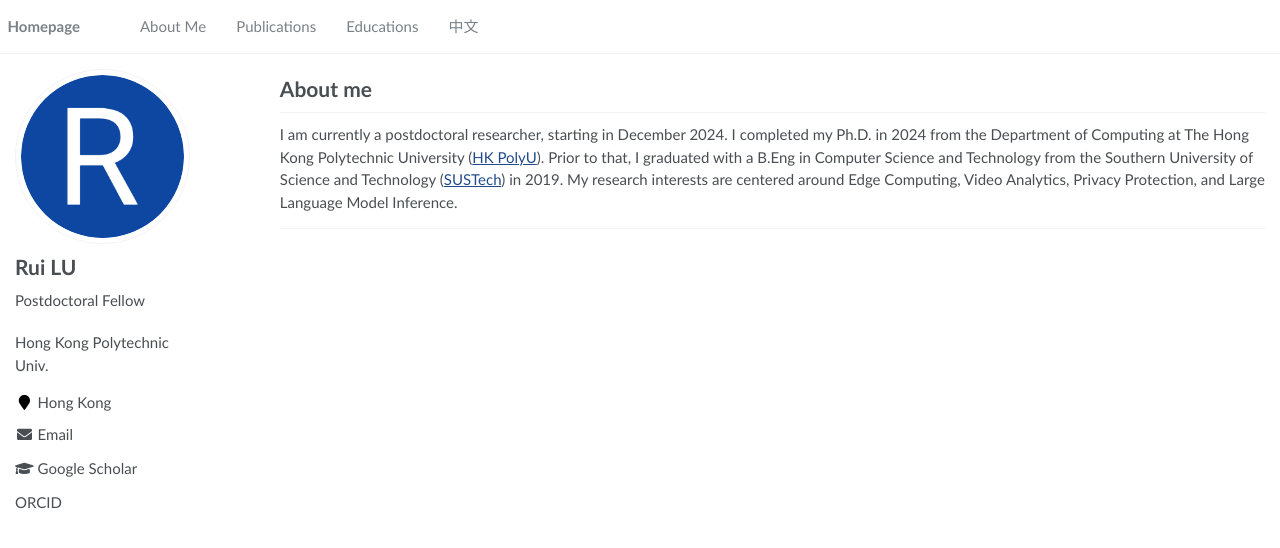
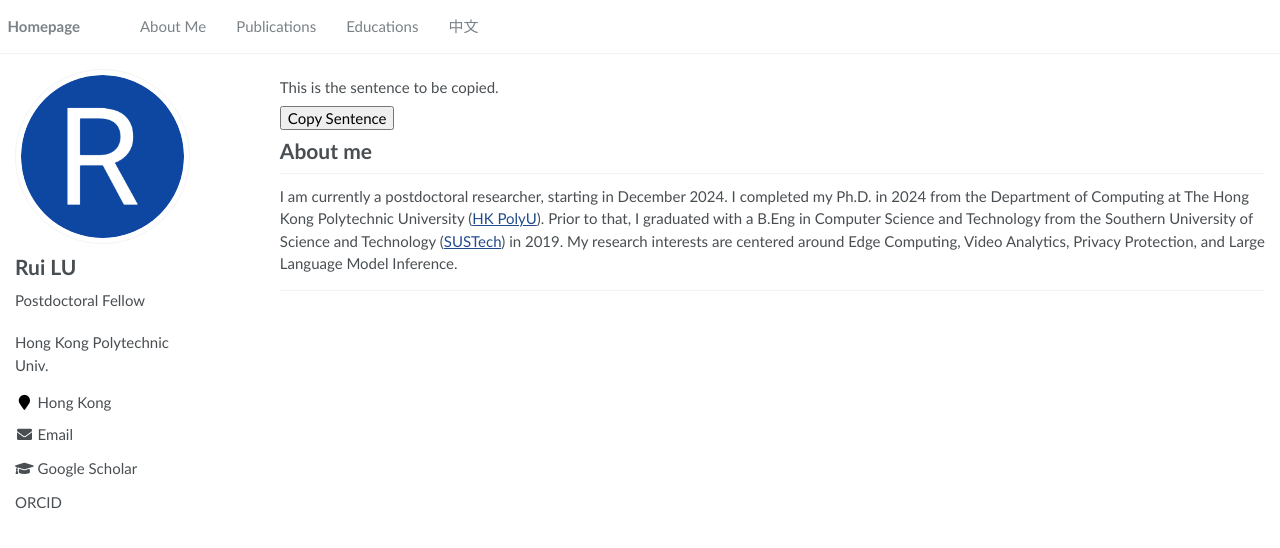
Before and after one commit to SladeLu/sladelu.github.io, a Jekyll site: the page built from _pages/includes/intro.md, in a window 1280 px wide. Shown: the top 548 px of the page. Built offline with Jekyll 4.4.1, drawn with Linux system fonts in a browser that asks for light colours; our own code applies the rules of GitHub Pages for plain Markdown files; some of the changed lines change nothing that is shown.

Commit message:
Update intro.md

```diff
--- a/_pages/includes/intro.md
+++ b/_pages/includes/intro.md
@@ -1,5 +1,24 @@
 <span class='anchor' id='about-me'></span>
 
+<p id="sentenceToCopy">This is the sentence to be copied.</p>
+
+<!-- Button that triggers the copy action -->
+<button onclick="copySentence()">Copy Sentence</button>
+
+<script>
+    // Function to copy the sentence
+    function copySentence() {
+        const sentence = document.getElementById('sentenceToCopy').textContent;
+        navigator.clipboard.writeText(sentence)
+            .then(() => {
+                alert('Sentence copied to clipboard!');
+            })
+            .catch(err => {
+                console.error('Failed to copy sentence:', err);
+                alert('Failed to copy sentence.');
+            });
+    }
+</script>
 # About me
 
 I am currently a postdoctoral researcher, starting in December 2024. I completed my Ph.D. in 2024 from the Department of Computing at The Hong Kong Polytechnic University ([HK PolyU](https://www.polyu.edu.hk/)).
```
